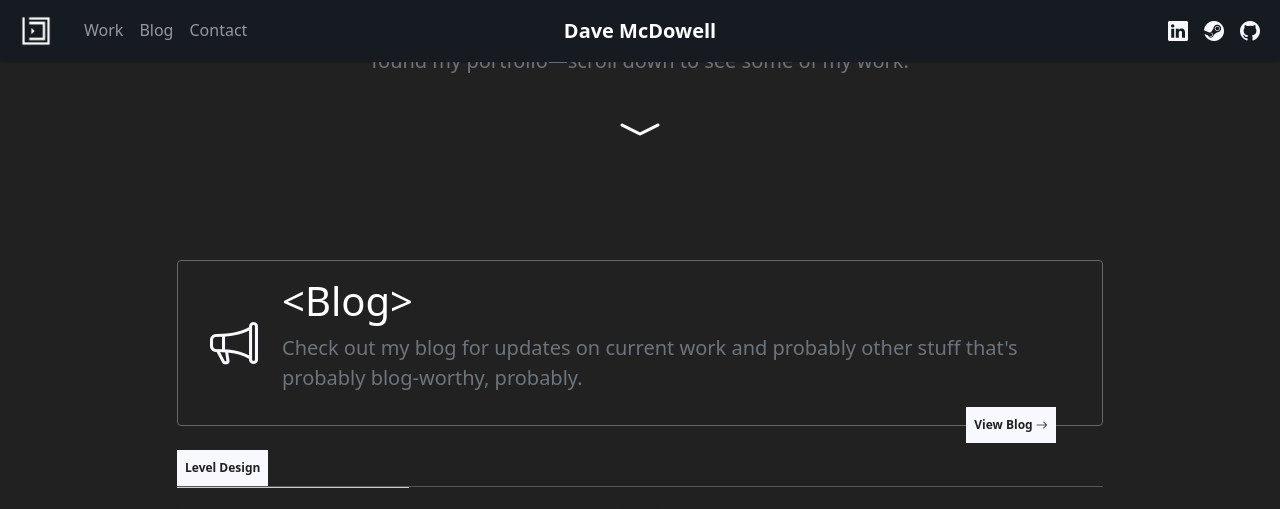
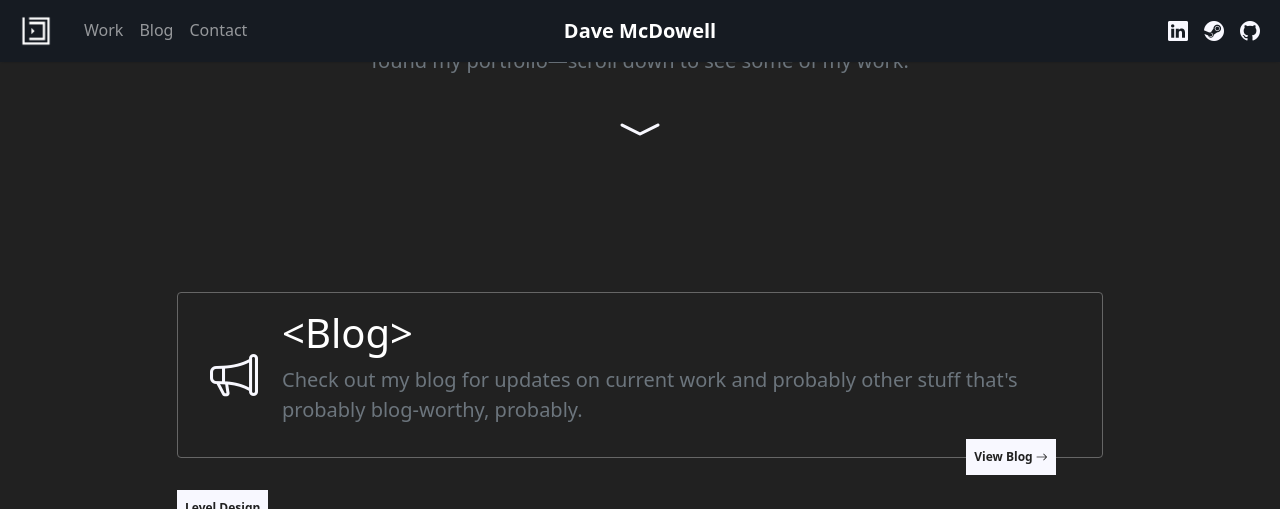
Before and after one commit to davemcdowell/portfolio, a Jekyll site: the page built from index.html, in a window 1280 px wide and 1400 px high, scrolled down 689 px. Shown: the top 509 px of the window. Built offline with Jekyll 4.4.1, drawn with Linux system fonts in a browser that asks for light colours; nearby versions of some CDN libraries; grey boxes are pictures that could not be loaded.

Commit message:
css edits

```diff
--- a/_includes/callout.html
+++ b/_includes/callout.html
@@ -1,5 +1,5 @@
 <section id="callout-{{ include.title | slugify }}">
-    <div class="callout position-relative d-flex align-items-center rounded mb-4">
+    <div class="callout position-relative d-flex align-items-center rounded">
         <div class="flex-shrink-0">
             <i class="bi {{ include.icon }} icon-3x"></i>
         </div>
--- a/assets/moxxi.css
+++ b/assets/moxxi.css
@@ -212,7 +212,7 @@ hr {
 /* callout */
 .callout {
   max-width: 950px;
-  margin: 0 auto;
+  margin: 2rem auto;
   color: var(--lighter-type-color);
   border: 1px solid var(--card-border-hover-color);
   transition: all 0.35s ease-in-out;
```
